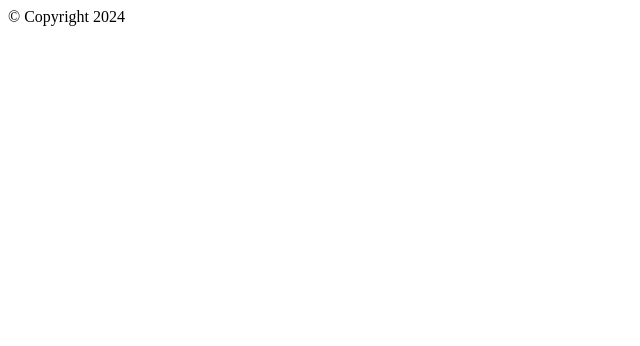
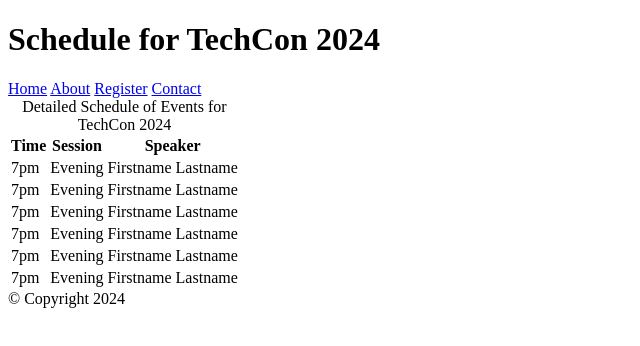
Before and after one commit to theafrodev/TechCon_HTML, a plain HTML site: page techcon_website/schedule.html in a window 1280 px wide. Shown: the whole page, without its empty margins (0-640 px from the left). Drawn offline with Linux system fonts and the light colour scheme.

Commit message:
built schedule page

```diff
--- a/techcon_website/schedule.html
+++ b/techcon_website/schedule.html
@@ -6,6 +6,68 @@
     <title>Document</title>
 </head>
 <body>
+    <header>
+        <h1>Schedule for TechCon 2024</h1>
+
+        <nav>
+            <a href="index.html">Home</a>
+            <a href="about.html">About</a>
+            <a href="register.html">Register</a>
+            <a href="contact.html">Contact</a>
+        </nav>
+    </header>
+
+    <main>
+        <table>
+            <caption>Detailed Schedule of Events for TechCon 2024</caption>
+            <thead>
+                <tr>
+                    <th scope="col">Time</th>
+                    <th scope="col">Session</th>
+                    <th scope="col">Speaker</th>
+                </tr>
+            </thead>
+
+            <tbody>
+                <tr>
+                    <td>7pm</td>
+                    <td>Evening</td>
+                    <td>Firstname Lastname</td>
+                </tr>
+
+                <tr>
+                    <td>7pm</td>
+                    <td>Evening</td>
+                    <td>Firstname Lastname</td>
+                </tr>
+
+                <tr>
+                    <td>7pm</td>
+                    <td>Evening</td>
+                    <td>Firstname Lastname</td>
+                </tr>
+
+                <tr>
+                    <td>7pm</td>
+                    <td>Evening</td>
+                    <td>Firstname Lastname</td>
+                </tr>
+
+                <tr>
+                    <td>7pm</td>
+                    <td>Evening</td>
+                    <td>Firstname Lastname</td>
+                </tr>
+
+                <tr>
+                    <td>7pm</td>
+                    <td>Evening</td>
+                    <td>Firstname Lastname</td>
+                </tr>
+            </tbody>
+        </table>
+    </main>
+
     <footer>
         &copy; Copyright 2024
     </footer>
```
